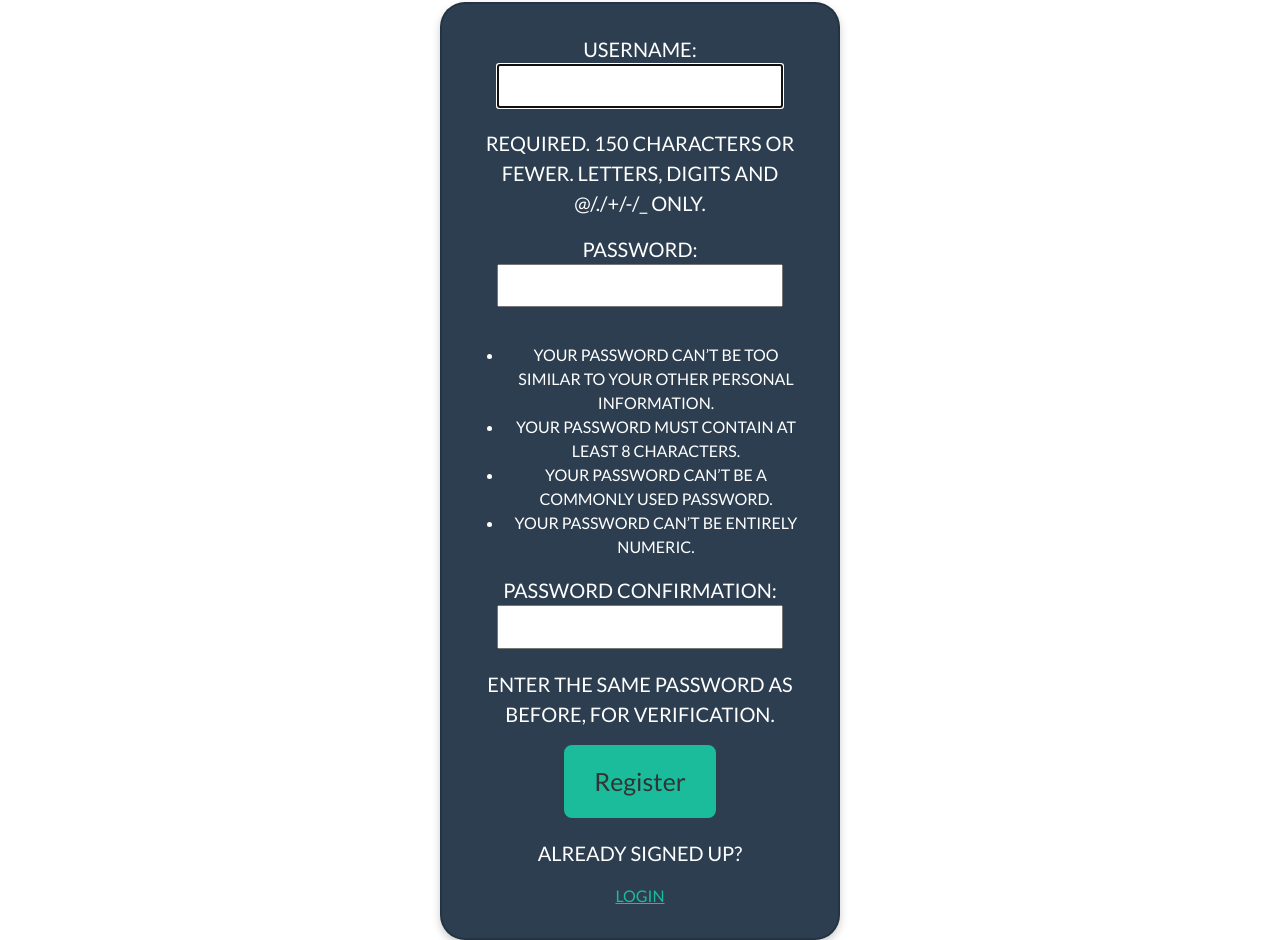
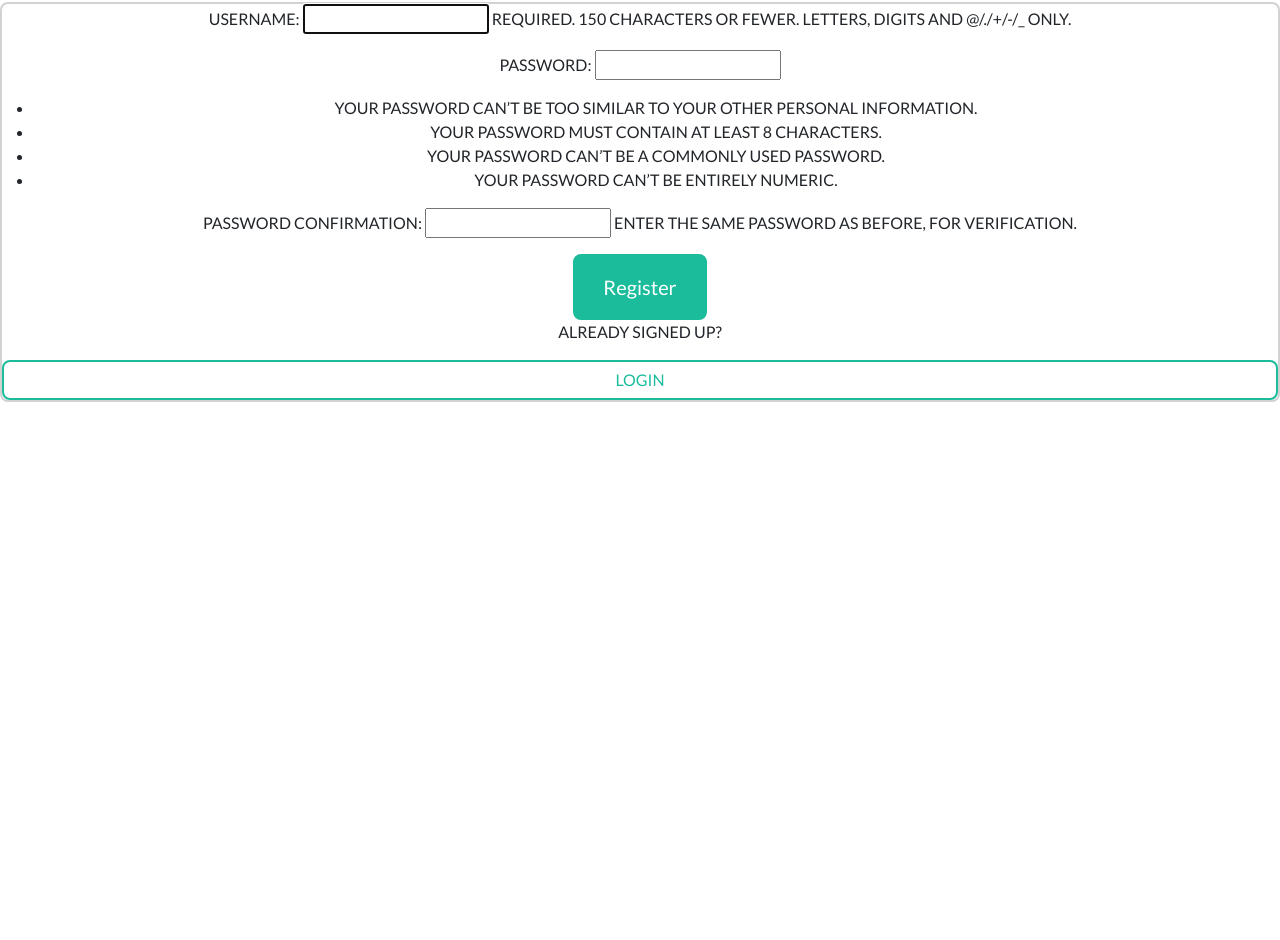
Before and after one commit to Pichilichi/KartF1, a Django app: page /register/ in a window 1280 px wide. Shown: the part 104-1044 px from the top of the page. After the commit the page ends 506 px from the top, so only its background shows below. Run offline with Django 4.2, Linux system fonts and the light colour scheme; some libraries are stand-ins or nearby versions.

Commit message:
HMTL XII
Login y Registro estan finalizados. Los mensajes de alerta se han modificado.

```diff
--- a/KartF1/templates/login_register.html
+++ b/KartF1/templates/login_register.html
@@ -1,5 +1,6 @@
 <!DOCTYPE html>
 <html>
+    <head>
         {% extends 'main.html'%}
 
         {% load static %}
@@ -12,30 +13,8 @@
         <link rel='stylesheet' type='text/css' media='screen' href="{% static 'styles/prueba.css' %}">
         <style>
 
-        .card {
-            color: white;
-            width: 400px;
-            padding: 30px;
-            background-color: #2c3e50;
-            border-radius: 25px;
-            box-shadow: 0 4px 8px rgba(0, 0, 0, 0.2);
-            text-align: center;
-            margin-left: auto;
-            margin-right: auto;
-            margin-top: auto;
-        }
-
-        .card input {
-            font-size: 25px;
-            color: #333;
-            margin-bottom: 20px;
-        }
-
-        .card p {
-            font-size: 20px;
-            color: white;
-        }
         </style>
+    </head>
 
     <body>
         {% if page == 'login' %}
@@ -53,7 +32,7 @@
                 </form>
 
                 <p>Haven't signed up yet?</p>
-                <a href={% url 'register' %}>Sign up</a>
+                <a class="btn btn-outline-primary" href={% url 'register' %}>Sign up</a>
 
             </div>
 
@@ -73,8 +52,7 @@
             </form>
 
             <p>Already signed up?</p>
-            <a href={% url 'login' %}>Login</a>
-
+            <a class="btn btn-outline-primary" href={% url 'login' %}>Login</a>
         </div>
     </body>
 
--- a/KartF1/templates/main.html
+++ b/KartF1/templates/main.html
@@ -17,7 +17,7 @@
         {% include 'navbar.html' %}
 
         {% if messages %}
-        <ul class="messages">
+        <ul class="messages alert alert-warning">
             {% for message in messages %}
             <li> {{ message }} </li>
             {% endfor %}
```
Lines whose indentation alone changed are shown as unchanged.
